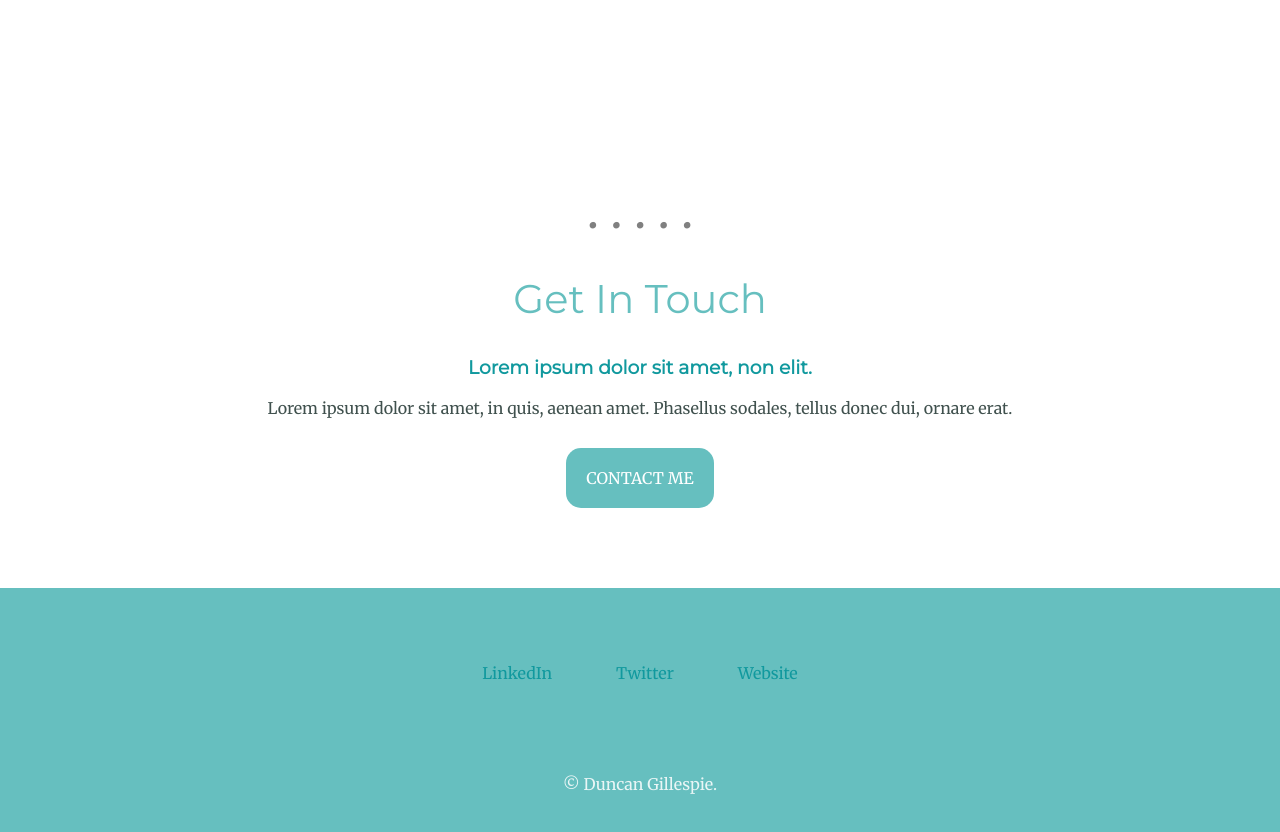
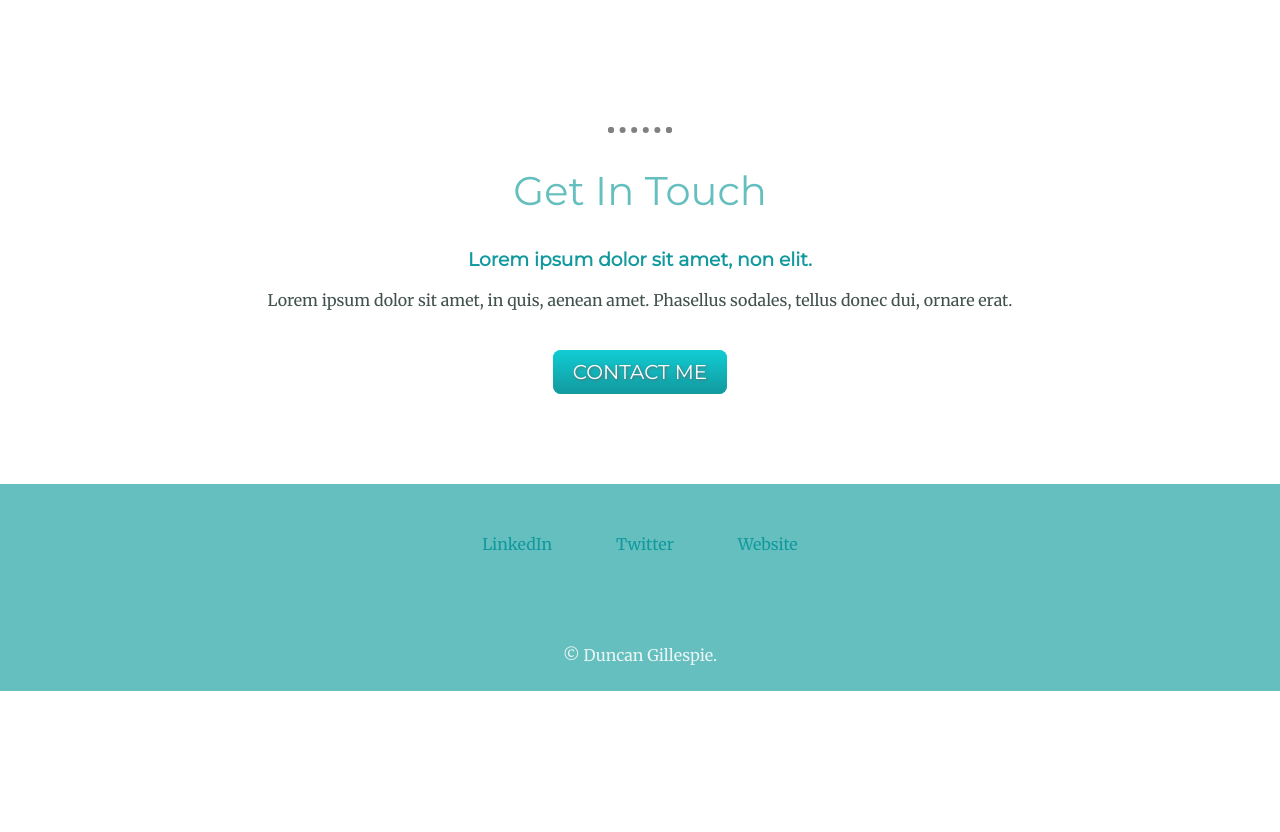
Before and after one commit to DuncanGillespie/TheComplete2022WebDevelopmentBootcampcv, a plain HTML site: page css/index.html in a window 1280 px wide. Shown: the part 2160-2992 px from the top of the page. After the commit the page ends 2851 px from the top, so only its background shows below. Drawn offline with Linux system fonts and the light colour scheme.

Commit message:
CSS profile site completed

```diff
--- a/css/css/styles.css
+++ b/css/css/styles.css
@@ -29,6 +29,13 @@ h3{
 p{
     color: #40514e;
 }
+
+hr{
+    border: dotted grey 6px;
+    border-bottom: none;
+    width: 4%;
+}
+
 .top-container{
     background-color: #EAF6F6;
     margin-left: auto;
@@ -92,18 +99,38 @@ iframe{
 .button{
     margin:50px 0 100px 0;
 }
-.btn{
+.btn {
+    background: #11cdd4;
+    background-image: -webkit-linear-gradient(top, #11cdd4, #11999e);
+    background-image: -moz-linear-gradient(top, #11cdd4, #11999e);
+    background-image: -ms-linear-gradient(top, #11cdd4, #11999e);
+    background-image: -o-linear-gradient(top, #11cdd4, #11999e);
+    background-image: linear-gradient(to bottom, #11cdd4, #11999e);
+    -webkit-border-radius: 8;
+    -moz-border-radius: 8;
+    border-radius: 8px;
+    text-shadow: 1px 1px 3px #666666;
+    font-family: 'Montserrat', sans-serif;
     color: white;
-    background-color: #66BFBF;
-    border-radius: 15px;
-    padding: 20px;
+    font-size: 20px;
+    padding: 10px 20px 10px 20px;
     text-decoration: none;
-}
+  }
+
+  .btn:hover {
+    background: #30e3cb;
+    background-image: -webkit-linear-gradient(top, #30e3cb, #2bc4ad);
+    background-image: -moz-linear-gradient(top, #30e3cb, #2bc4ad);
+    background-image: -ms-linear-gradient(top, #30e3cb, #2bc4ad);
+    background-image: -o-linear-gradient(top, #30e3cb, #2bc4ad);
+    background-image: linear-gradient(to bottom, #30e3cb, #2bc4ad);
+    text-decoration: none;
+  }
 
 
 .bottom-container{
     background-color: #66BFBF;
-    padding: 75px;
+    padding: 50px 0 10px 0;
 }
 
 .bottom-container a{
--- a/css/index.html
+++ b/css/index.html
@@ -12,6 +12,7 @@
         <!--lorem ipsum paragraph filler  -->
         <!--flat icon  -->
         <!--https://giphy.com/  -->
+        <!-- https://css3buttongenerator.com/ -->
         <link rel="preconnect" href="https://fonts.googleapis.com">
         <link rel="preconnect" href="https://fonts.gstatic.com" crossorigin>
         <link href="https://fonts.googleapis.com/css2?family=Merriweather&family=Montserrat&family=Sacramento&display=swap" rel="stylesheet">
@@ -31,7 +32,7 @@
               <h2>Hello.</h2>
               <p>Lorem ipsum dolor sit amet, vitae volutpat, dui conubia, dolor urna. Non auctor, montes nulla distinctio.</p>
             </div>
-            <span class="dots">. . . . . </span>
+            <hr>
             <div class="skills">
               <h2>My Skills.</h2>
               <div class="skill-row">
@@ -45,7 +46,7 @@
                 <p>Lorem ipsum dolor sit amet, mauris sed consectetuer. Etiam et eu, bibendum interdum, lacus quis mauris. Curabitur wisi, quisque vel eu, rutrum nam.</p>
               </div>
             </div>
-            <span class="dots">. . . . . </span>
+            <hr>
             <div class="contact-me">
               <h2>Get In Touch</h2>
               <h3>Lorem ipsum dolor sit amet, non elit.</h3>
```
